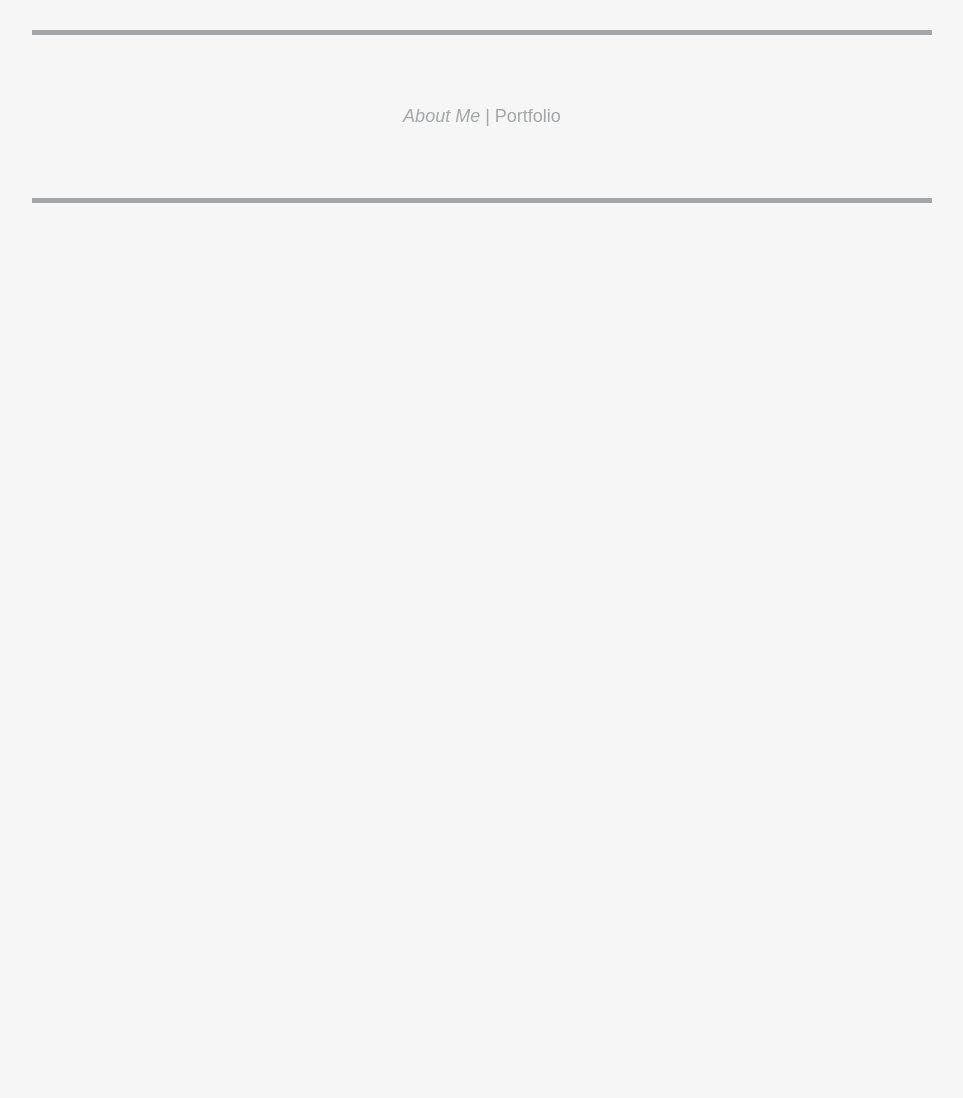
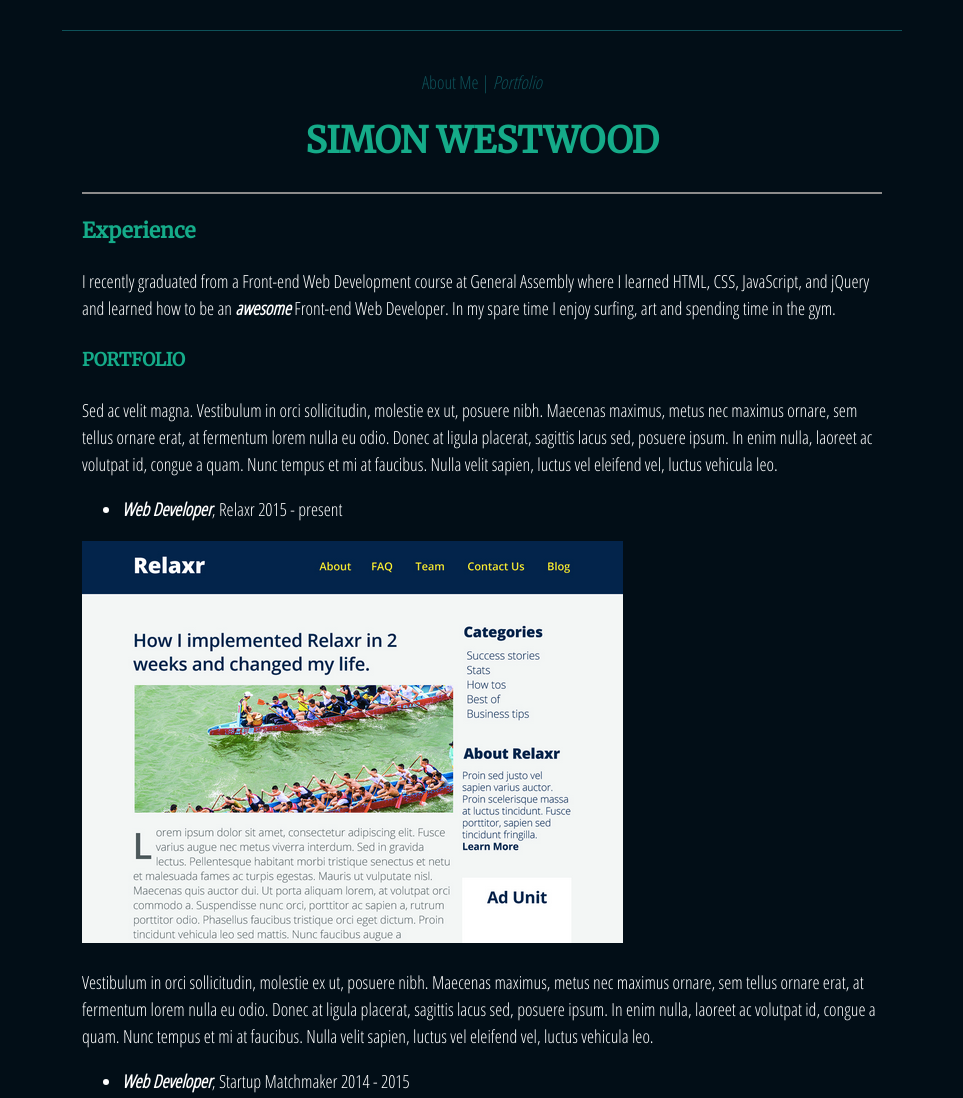
Before and after one commit to west2407/Assignment01, a plain HTML site: page starter_code/portfolio.html in a window 1280 px wide. Shown: the top 1098 px of the page, without its empty margins (158-1121 px from the left). Before the commit the page ends 800 px from the top, so only its background shows below. Drawn offline with Linux system fonts and the light colour scheme.

Commit message:
Final
Assignment 01 Final

```diff
--- a/starter_code/css/style.css
+++ b/starter_code/css/style.css
@@ -1,26 +1,37 @@
 body {
- font-family: sans-serif;
+
  font-size:  18px;
  line-height: 1.5;
- border-top: 5px solid #a4a6a8;
- border-bottom: 5px solid #a4a6a8;
+ border-top: 1px solid #0E5159;
+ border-bottom: 1px solid #0E5159;
  margin: 30px auto;
  width: 800px;
- padding: 50px;
- background-color: #F6F6F6;
+ padding: 20px;
+ background-color: #020E17;
+ font-family: sans-serif;
 
+}
+
+hr {
+
+  border: .5px solid #8c8b8b;
 }
 
 nav {
   text-align: center;
-  color: #a4a6a8;
+  color: #0E5159;
+  font-family: 'Open Sans Condensed', sans-serif;
 }
 
 nav ul{
   list-style-type: none;
   padding: 0px;
 
+
+
 }
+
+
 
 .current_page {
   font-style: italic;
@@ -30,15 +41,40 @@ nav li{
   display: inline-block;
 
 
+
 }
 
-h1{
+h1 {
   text-align: center;
   text-transform: uppercase;
   margin-top: 0px;
-  color: #333333;
-  font-family: Arimo;
+  color: #15AB89;
+  font-family: 'Merriweather', serif;
+
 }
+
+h3{
+  font-family: 'Merriweather', serif;
+  color: #15AB89;
+}
+
+h4 {
+  font-family: 'Merriweather', serif;
+  text-transform: uppercase;
+  color: #15AB89;
+}
+
+p {
+  color: #ffffff;
+  font-weight: lighter;
+  font-family: 'Open Sans Condensed', sans-serif;
+}
+
+li {
+  font-family: 'Open Sans Condensed', sans-serif;
+  color: #fff;
+}
+
 .Avatar {
   height: 200px;
   float: right;
@@ -51,7 +87,18 @@ h1{
 
 a {
   font-weight: bold;
-  color: #a4a6a8;
+  color: #0E5159;
   text-decoration: none;
   font-weight: lighter;
+  -webkit-transition: color 500ms ease-out .01s;
+  -moz-transition: color 500ms ease-out .01s;
+  -o-transition: color 500ms ease-out .01s;
+  transition: color 500ms ease-out .01s;
 }
+
+a:hover {
+
+
+
+  color: #15AB89;
+}
--- a/starter_code/portfolio.html
+++ b/starter_code/portfolio.html
@@ -2,16 +2,52 @@
 <html>
   <head>
     <meta charset="utf-8">
+    <link href="https://fonts.googleapis.com/css?family=Merriweather" rel="stylesheet">
+    <link href="https://fonts.googleapis.com/css?family=Open+Sans+Condensed:300" rel="stylesheet">
     <link rel="stylesheet" href="css/style.css" >
     <title></title>
   </head>
   <body>
-    <nav>
-      <ul>
-        <li><a href="index.html" class="current_page" >About Me</a></li> |
-        <li><a href="portfolio.html">Portfolio</a></li>
-      </ul>
-    </nav>
+<nav>
+  <ul>
+    <li><a href="index.html"  >About Me</a></li> |
+    <li><a href="portfolio.html" class="current_page" >Portfolio</a></li>
+  </ul>
+</nav>
+<h1 title="Simon Westwood" >Simon Westwood</h1>
+<hr />
+
+<h3>Experience</h3>
+<p>I recently graduated from a Front-end Web Development course at General Assembly where I learned HTML, CSS, JavaScript, and jQuery and learned how to be an <b><em>awesome</em> </b>Front-end Web Developer. In my spare time I enjoy surfing, art and spending time in the gym.</p>
+<h4>Portfolio</h4>
+<p>Sed ac velit magna. Vestibulum in orci sollicitudin, molestie ex ut, posuere nibh. Maecenas maximus, metus nec maximus ornare, sem tellus ornare erat, at fermentum lorem nulla eu odio. Donec at ligula placerat, sagittis lacus sed, posuere ipsum. In enim nulla, laoreet ac volutpat id, congue a quam. Nunc tempus et mi at faucibus. Nulla velit sapien, luctus vel eleifend vel, luctus vehicula leo.</p>
+<ul>
+ <li><b><em>Web Developer</em></b>, Relaxr 2015 - present</li>
+</ul>
+<img src="images/relaxr_deliverable.png" alt="Relaxr" title="Relaxr" >
+
+<p>Vestibulum in orci sollicitudin, molestie ex ut, posuere nibh. Maecenas maximus, metus nec maximus ornare, sem tellus ornare erat, at fermentum lorem nulla eu odio. Donec at ligula placerat, sagittis lacus sed, posuere ipsum. In enim nulla, laoreet ac volutpat id, congue a quam. Nunc tempus et mi at faucibus. Nulla velit sapien, luctus vel eleifend vel, luctus vehicula leo.</p>
+<ul>
+ <li><b><em>Web Developer</em></b>, Startup Matchmaker 2014 - 2015</li>
+</ul>
+<img src="images/startup_matchmaker_deliverable.png" alt="Startup Matchmaker"  title="Startup Matchmaker" >
+<ul>
+ <li><b><em>Web Developer</em></b>, Startup Matchmaker 2014 - 2015</li>
+ <p>Maecenas maximus, metus nec maximus ornare, sem tellus ornare erat, at fermentum lorem nulla eu odio. Donec at ligula placerat, sagittis lacus sed, posuere ipsum. In enim nulla, laoreet ac volutpat id, congue a quam. Nunc tempus et mi at faucibus. Nulla velit sapien, luctus vel eleifend vel, luctus vehicula leo.</p>
+</ul>
+<img src="images/citipix_deliverable.png" alt="CitiPix" title="CitiPix" >
+<hr />
+
+<footer>
+  <nav>
+  <ul>
+    <li><a href="http://www.facebook.com" target="blank" >Facebook </a></li> |
+    <li><a href="https://twitter.com" target="blank" >Twitter </a></li> |
+    <li><a href="https://www.instagram.com" target="blank" >Instagram </a></li> |
+    <li><a href="https://au.linkedin.com" target="blank" >LinkedIn </a></li>
+  </ul>
+</nav>
+</footer>
 
   </body>
 </html>
```
Also changed, not shown: starter_code/index.html (+6 -4 lines).
